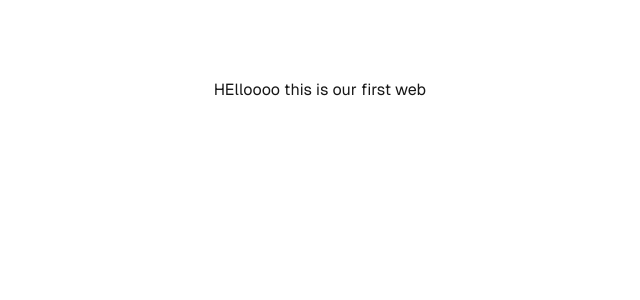
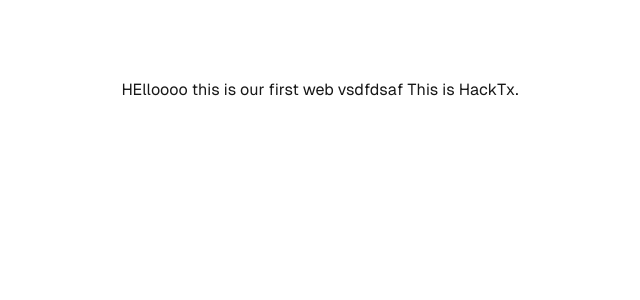
Before and after one commit to Hacktx2024/fixme_frontend, a Next.js app: page / in a window 1280 px wide. Shown: the top 300 px of the page, without its empty margins (320-960 px from the left). Built offline with nearby package versions, Linux system fonts and the light colour scheme.

Commit message:
New changes

```diff
--- a/app/page.js
+++ b/app/page.js
@@ -3,7 +3,8 @@
 export default function Home() {
   return (
     <div className="grid grid-rows-[20px_1fr_20px] items-center justify-items-center min-h-screen p-8 pb-20 gap-16 sm:p-20 font-[family-name:var(--font-geist-sans)]">
-      HElloooo this is our first web
+      HElloooo this is our first web vsdfdsaf
+      This is HackTx.
     </div>
   );
 }
--- a/package.json
+++ b/package.json
@@ -5,7 +5,7 @@
   "scripts": {
     "dev": "next dev",
     "build": "next build",
-    "start": "next start",
+    "start": "next build && next start",
     "lint": "next lint"
   },
   "dependencies": {
```
